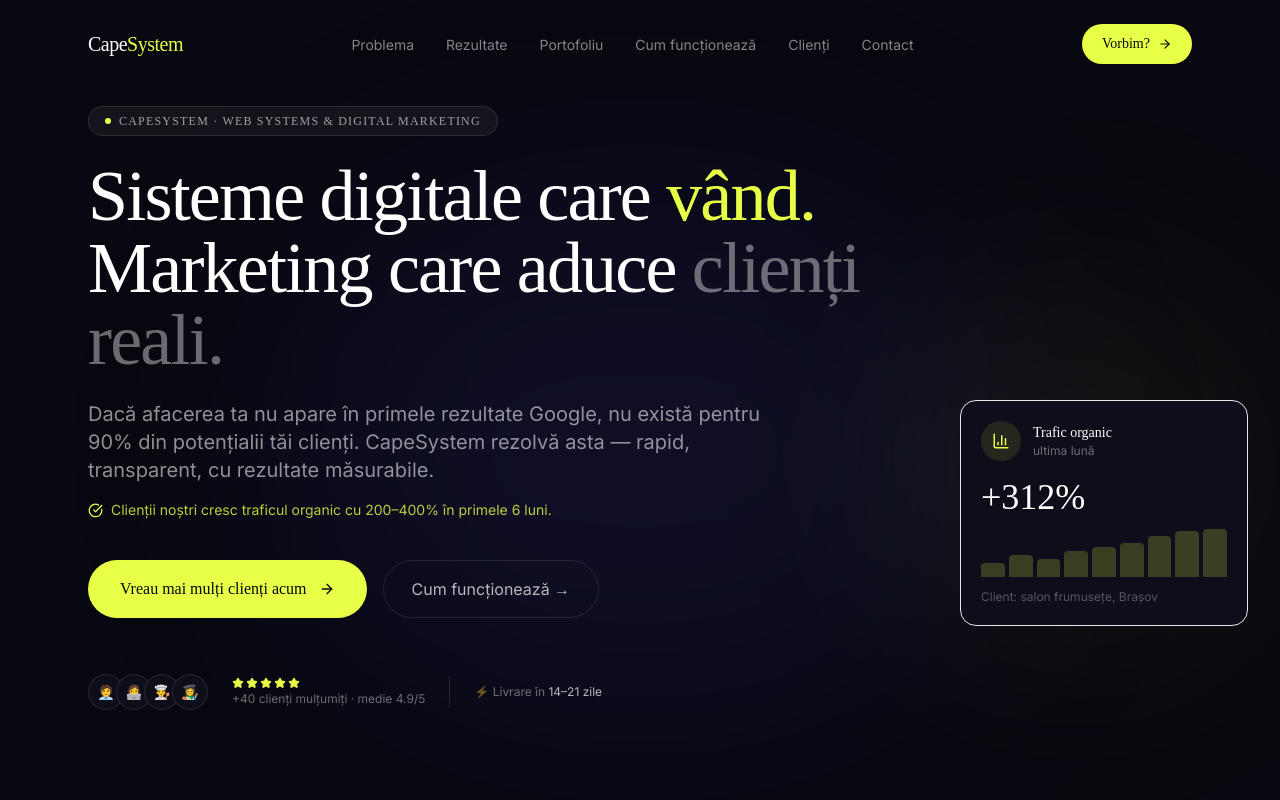
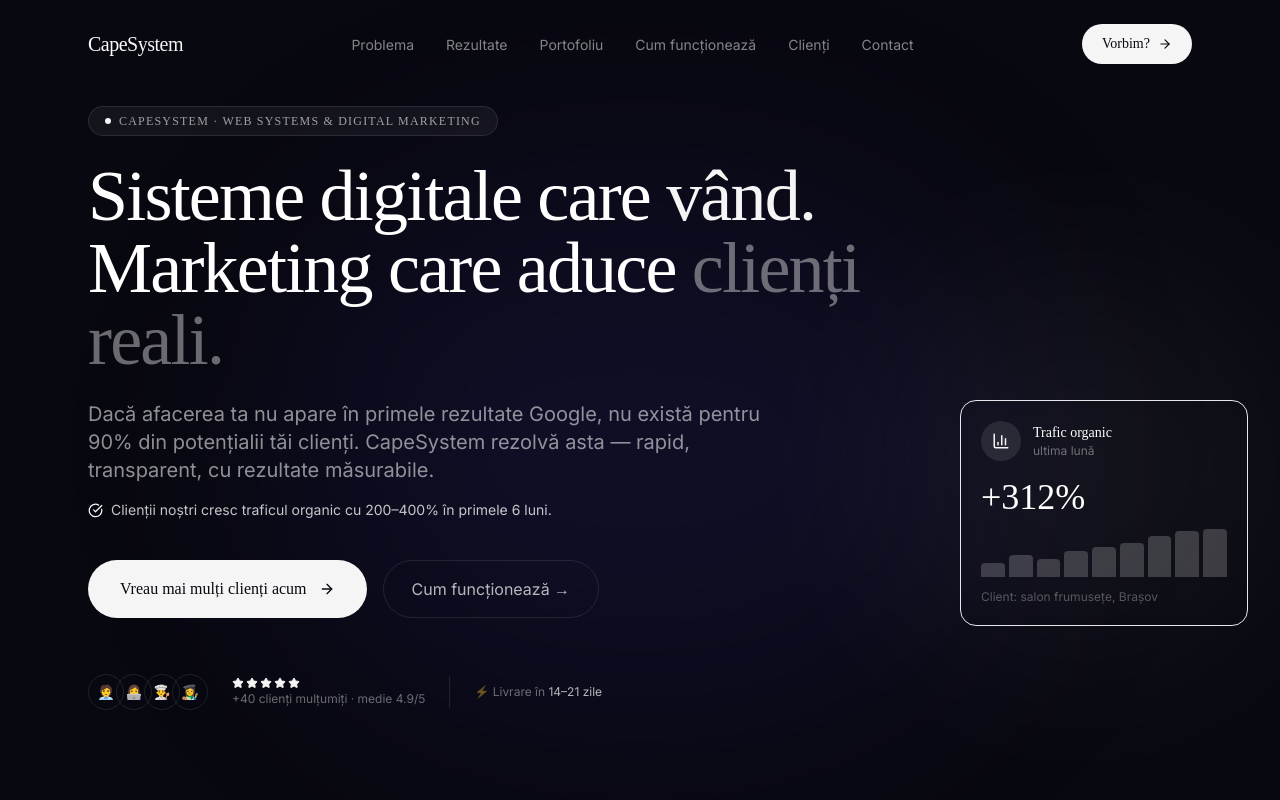
Before and after one commit to alexei4studio-afk/azisunt-net, a Next.js app: page / in a window 1280 px wide. Shown: the top 800 px of the page. Built offline with nearby package versions, Linux system fonts and the light colour scheme.

Commit message:
feat: align tailwind config with hls design system

```diff
--- a/tailwind.config.js
+++ b/tailwind.config.js
@@ -6,18 +6,18 @@ module.exports = {
   ],
   theme: {
     extend: {
+      colors: {
+        bg: "hsl(var(--bg))",
+        surface: "hsl(var(--surface))",
+        "text-primary": "hsl(var(--text))",
+        muted: "hsl(var(--muted))",
+        stroke: "hsl(var(--stroke))",
+        accent: "hsl(var(--accent))",
+      },
       fontFamily: {
-        display: ["var(--font-syne)",  "sans-serif"],
-        body:    ["var(--font-inter)", "sans-serif"],
-        sans:    ["var(--font-inter)", "sans-serif"],
-      },
-      colors: {
-        accent: "#e8ff47",
-        surface: {
-          DEFAULT: "#080810",
-          card:    "#0e0e1a",
-          border:  "rgba(255,255,255,0.07)",
-        },
+        display: ["var(--font-display)", "serif"],
+        body: ["var(--font-body)", "sans-serif"],
+        sans: ["var(--font-body)", "sans-serif"],
       },
     },
   },
```
